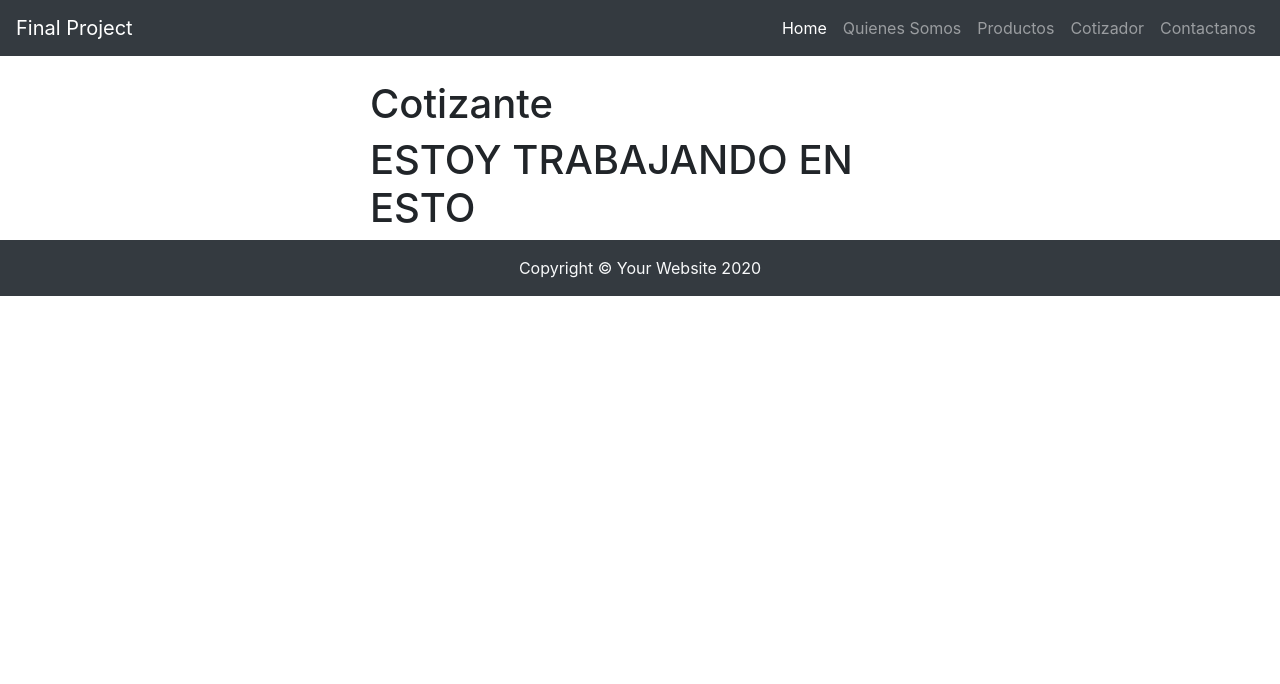
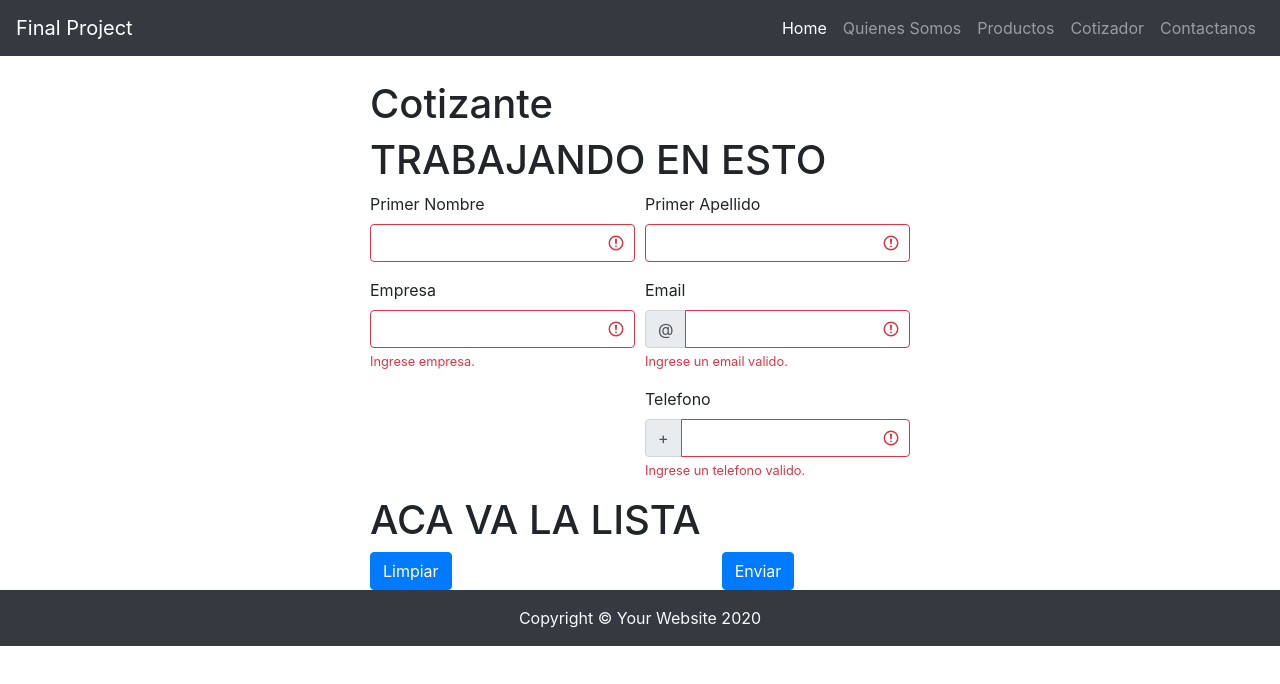
Before and after one commit to andrequera/invenandre, a React (Create React App) app: page /rutacotizante in a window 1280 px wide. Shown: the top 684 px of the page. Built offline with nearby package versions, Linux system fonts and the light colour scheme.

Commit message:
inicio de creacion y validacion de formulario para cotizacion

```diff
--- a/package.json
+++ b/package.json
@@ -12,7 +12,8 @@
     "react": "^16.13.1",
     "react-dom": "^16.13.1",
     "react-router-dom": "^5.2.0",
-    "react-scripts": "3.4.3"
+    "react-scripts": "3.4.3",
+    "sweetalert": "^2.1.2"
   },
   "scripts": {
     "start": "react-scripts start",
--- a/src/store/flux.js
+++ b/src/store/flux.js
@@ -1,15 +1,58 @@
+import swal from 'sweetalert';
+
 
 const getState = ({ getStore, getActions, setStore }) => {
     return {
         store: {
+            // bodega
             cotizante: null,
-
+            nombre: "",
+            apellido: "",
+            empresa: "",
+            email: "",
+            telefono: "",
 
 
         },
         actions: {
+            // funciones, no tiene const y usa :, es separado por comas... Ademas, debo llamarlas con actions.funcion
 
+            alerta: (capturaEvento) => {
+                capturaEvento.preventDefault()
+                // preventDefault para que no se envie el formulario
+                swal({
+                    title: "Alerta?",
+                    text: "Estas seguro que quieres borrar tu cotizacion?",
+                    icon: "warning",
+                    buttons: true,
+                    dangerMode: true,
+                })
+                    .then((willDelete) => {
+                        if (willDelete) {
+                            swal("Poof! Cotizacion borrada!", {
+                                icon: "success",
+                            });
+                        } else {
+                            swal("Continua realizando tu cotizacion!");
+                        }
+                    });
+            },
+            enviarFormulario: (capturaEvento) =>{
+                capturaEvento.preventDefault()
+                // preventDefault para que no se envie el formulario
 
+                swal("Good job!", "You clicked the button!", "success");
+
+            },
+            capturaCampos: (capturaEventos) => {
+                const store = getStore();
+                // capturaEventos es lo que recibe, lo que ingresa el usuario en el formulario, lo asocio abajo... onChange={capturaEventos => capturaCampos(capturaEventos)}
+                // "todos los eventos que yo realizo los captura campos", por eso los hago en cada input... onChange={capturaEventos => capturaCampos(capturaEventos)
+
+                console.log(capturaEventos.target.value)
+                setStore({ ...store, [capturaEventos.target.name]: capturaEventos.target.value })
+                // ....state, para que clone todos los valores que he ingresado; cambio a setStore y Store porque ahora es global, antes era setState y state; colocar const store = getStore();
+            }
 
 
         }
--- a/src/view/cotizante.js
+++ b/src/view/cotizante.js
@@ -1,19 +1,89 @@
 import React, { useContext } from 'react'
 import { Context } from "../store/appContext"
 
+
+
 const Cotizante = () => {
     const { store, actions } = useContext(Context)
+    //const [state, setState]= useState({}) se quita el setState porque lo cambie a global
+    // console.log(state) esto era con el store que cambie a flux
+    console.log(store)
+
+
     return (<>
 
         <div className="container">
             <div className="row pt-4">
                 <div className="col-md-6 offset-3">
                     <h1>Cotizante</h1>
-                    <h1>ESTOY TRABAJANDO EN ESTO</h1>
+                    <h1>TRABAJANDO EN ESTO</h1>
 
-                </div>
-            </div>
-        </div>
+                    <form onSubmit={capturaEvento => actions.enviarFormulario(capturaEvento)}>
+                        <div className="form-row">
+                            <div className="col-md-6 mb-3">
+                                <label for="validationServer01">Primer Nombre</label>
+                                <input type="text" name="nombre" className={"form-control " +(store.nombre !== "" ? "is-valid": "is-invalid")} id="validationServer01" required onChange={capturaEventos => actions.capturaCampos(capturaEventos)} />
+                                <div className="valid-feedback">
+                                    Aceptado!
+      </div>
+                            </div>
+                            <div className="col-md-6 mb-3">
+                                <label for="validationServer02">Primer Apellido</label>
+                                <input type="text" name="apellido" className={"form-control " +(store.apellido !== "" ? "is-valid": "is-invalid")} id="validationServer02" required onChange={capturaEventos => actions.capturaCampos(capturaEventos)} />
+                                    <div className="valid-feedback">
+                                        Aceptado!
+      </div>
+                            </div>
+                        </div>
+                            <div className="form-row">
+                                <div className="col-md-6 mb-3">
+                                    <label for="validationServer03">Empresa</label>
+                                    <input type="text" name="empresa" className={"form-control " +(store.empresa !== "" ? "is-valid": "is-invalid")} id="validationServer03" aria-describedby="validationServer03Feedback" required onChange={capturaEventos => actions.capturaCampos(capturaEventos)} />
+                                        <div id="validationServer03Feedback" className="invalid-feedback">
+                                            Ingrese empresa.
+      </div>
+                            </div>
+                            <div className="col-md-6 mb-3">
+                                        <label for="validationServer03">Email</label>
+                                        <div className="input-group is-invalid">
+                                            <div className="input-group-prepend">
+                                                <span className="input-group-text" id="validatedInputGroupPrepend">@</span>
+                                            </div>
+                                            <input type="email" name="email" className={"form-control " +(store.email !== "" ? "is-valid": "is-invalid")} aria-describedby="validatedInputGroupPrepend" required onChange={capturaEventos => actions.capturaCampos(capturaEventos)} />
+
+                                </div>
+                                <div className="invalid-feedback">
+                                                Ingrese un email valido.
+                                    </div>
+                                        </div>
+
+                                        <div className="col-md-6 mb-3 offset-6">
+                                            <label for="validationServer03">Telefono</label>
+                                            <div className="input-group is-invalid">
+                                                <div className="input-group-prepend">
+                                                    <span className="input-group-text" id="validatedInputGroupPrepend">+</span>
+                                                </div>
+                                                <input type="number" name="telefono" className={"form-control " +(store.telefono !== "" ? "is-valid": "is-invalid")} aria-describedby="validatedInputGroupPrepend" required onChange={capturaEventos => actions.capturaCampos(capturaEventos)} />
+                                </div>
+                                <div className="invalid-feedback">
+                                                    Ingrese un telefono valido.
+                                    </div>
+                                            </div>
+
+                                        </div>
+
+                                        <div>
+                                            <h1>ACA VA LA LISTA</h1>
+
+                                        </div>
+
+                                        <button className="btn btn-primary" type="button" onClick= {capturaEvento => actions.alerta(capturaEvento)}>Limpiar</button>
+                                        <button className="btn btn-primary offset-6" type="submit">Enviar</button>
+                    </form>
+
+                                </div>
+                            </div>
+                        </div>
 
     </>)
 }
```
Also changed, not shown: 1 other file (tests, documents, lock files or other folders).
